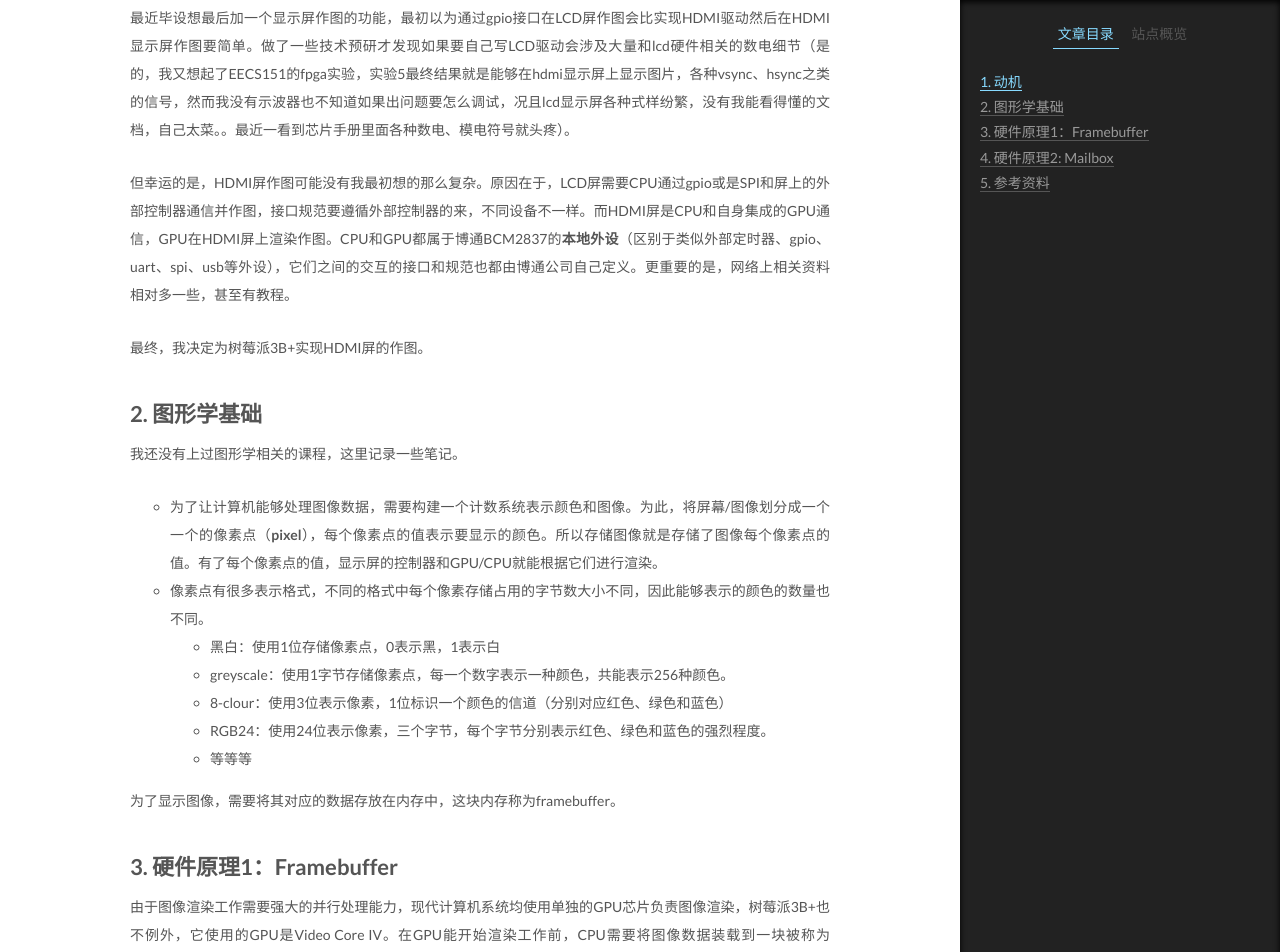
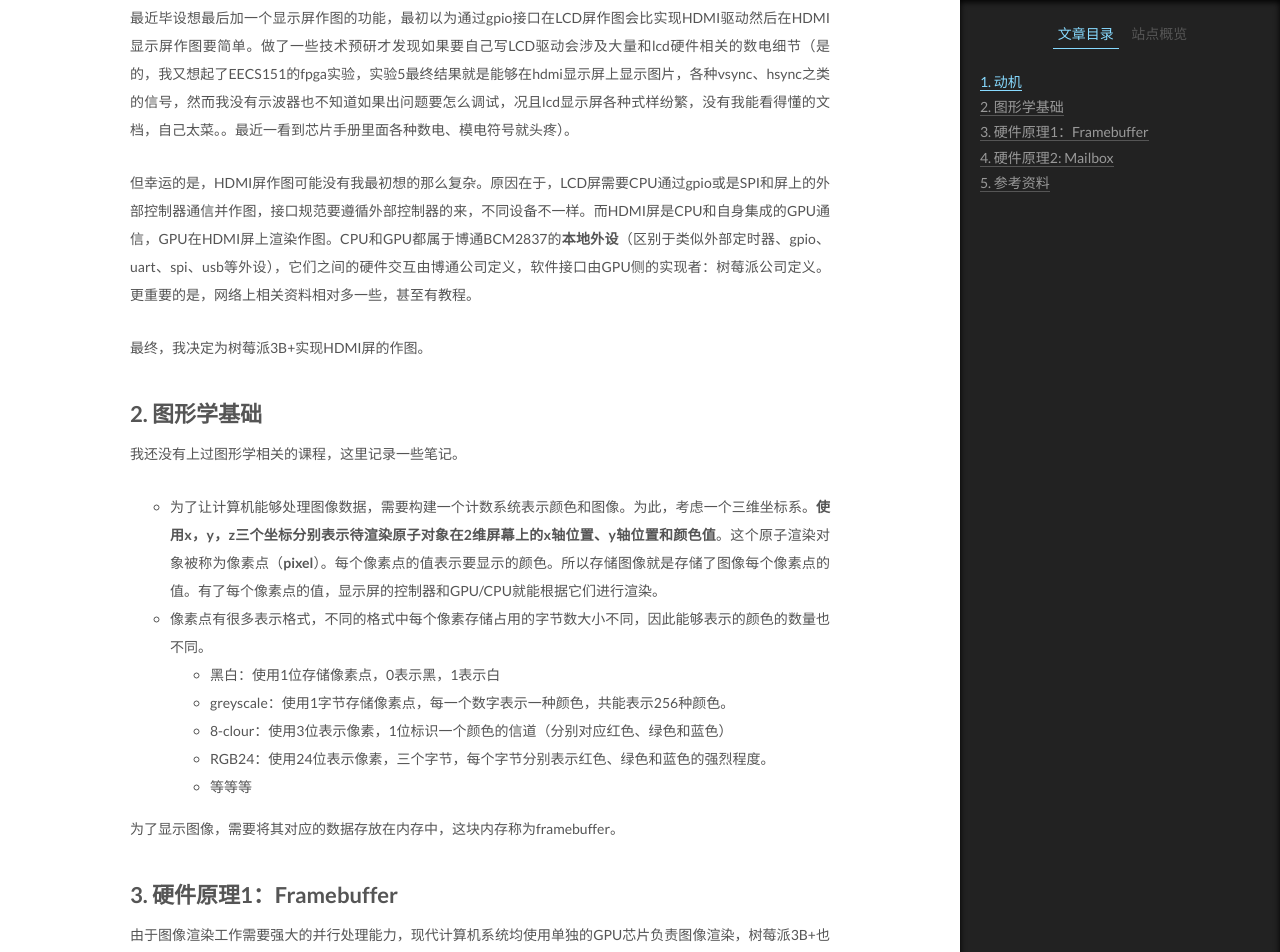
Before and after one commit to Willendless/willendless.github.io, a Jekyll site: the page built from _posts/2021-4-19-HDMI显示屏作图1.md, in a window 1280 px wide and 1400 px high, scrolled down 458 px. Shown: the top 952 px of the window. Built offline with Jekyll 4.4.1, drawn with Linux system fonts in a browser that asks for light colours; formulas are drawn with MathJax 3; comment, search, counter and statistics services are not loaded.

Commit message:
chore: update post

```diff
--- a/_posts/2021-4-19-HDMI显示屏作图1.md
+++ b/_posts/2021-4-19-HDMI显示屏作图1.md
@@ -17,7 +17,7 @@ mathjax: true
 
 最近毕设想最后加一个显示屏作图的功能，最初以为通过gpio接口在LCD屏作图会比实现HDMI驱动然后在HDMI显示屏作图要简单。做了一些技术预研才发现如果要自己写LCD驱动会涉及大量和lcd硬件相关的数电细节（是的，我又想起了EECS151的fpga实验，实验5最终结果就是能够在hdmi显示屏上显示图片，各种vsync、hsync之类的信号，然而我没有示波器也不知道如果出问题要怎么调试，况且lcd显示屏各种式样纷繁，没有我能看得懂的文档，自己太菜。。最近一看到芯片手册里面各种数电、模电符号就头疼）。
 
-但幸运的是，HDMI屏作图可能没有我最初想的那么复杂。原因在于，LCD屏需要CPU通过gpio或是SPI和屏上的外部控制器通信并作图，接口规范要遵循外部控制器的来，不同设备不一样。而HDMI屏是CPU和自身集成的GPU通信，GPU在HDMI屏上渲染作图。CPU和GPU都属于博通BCM2837的**本地外设**（区别于类似外部定时器、gpio、uart、spi、usb等外设），它们之间的交互的接口和规范也都由博通公司自己定义。更重要的是，网络上相关资料相对多一些，甚至有教程。
+但幸运的是，HDMI屏作图可能没有我最初想的那么复杂。原因在于，LCD屏需要CPU通过gpio或是SPI和屏上的外部控制器通信并作图，接口规范要遵循外部控制器的来，不同设备不一样。而HDMI屏是CPU和自身集成的GPU通信，GPU在HDMI屏上渲染作图。CPU和GPU都属于博通BCM2837的**本地外设**（区别于类似外部定时器、gpio、uart、spi、usb等外设），它们之间的硬件交互由博通公司定义，软件接口由GPU侧的实现者：树莓派公司定义。更重要的是，网络上相关资料相对多一些，甚至有教程。
 
 最终，我决定为树莓派3B+实现HDMI屏的作图。
 
@@ -25,7 +25,7 @@ mathjax: true
 
 我还没有上过图形学相关的课程，这里记录一些笔记。
 
-+ 为了让计算机能够处理图像数据，需要构建一个计数系统表示颜色和图像。为此，将屏幕/图像划分成一个一个的像素点（**pixel**），每个像素点的值表示要显示的颜色。所以存储图像就是存储了图像每个像素点的值。有了每个像素点的值，显示屏的控制器和GPU/CPU就能根据它们进行渲染。
++ 为了让计算机能够处理图像数据，需要构建一个计数系统表示颜色和图像。为此，考虑一个三维坐标系。**使用x，y，z三个坐标分别表示待渲染原子对象在2维屏幕上的x轴位置、y轴位置和颜色值**。这个原子渲染对象被称为像素点（**pixel**）。每个像素点的值表示要显示的颜色。所以存储图像就是存储了图像每个像素点的值。有了每个像素点的值，显示屏的控制器和GPU/CPU就能根据它们进行渲染。
 + 像素点有很多表示格式，不同的格式中每个像素存储占用的字节数大小不同，因此能够表示的颜色的数量也不同。
   + 黑白：使用1位存储像素点，0表示黑，1表示白
   + greyscale：使用1字节存储像素点，每一个数字表示一种颜色，共能表示256种颜色。
```
